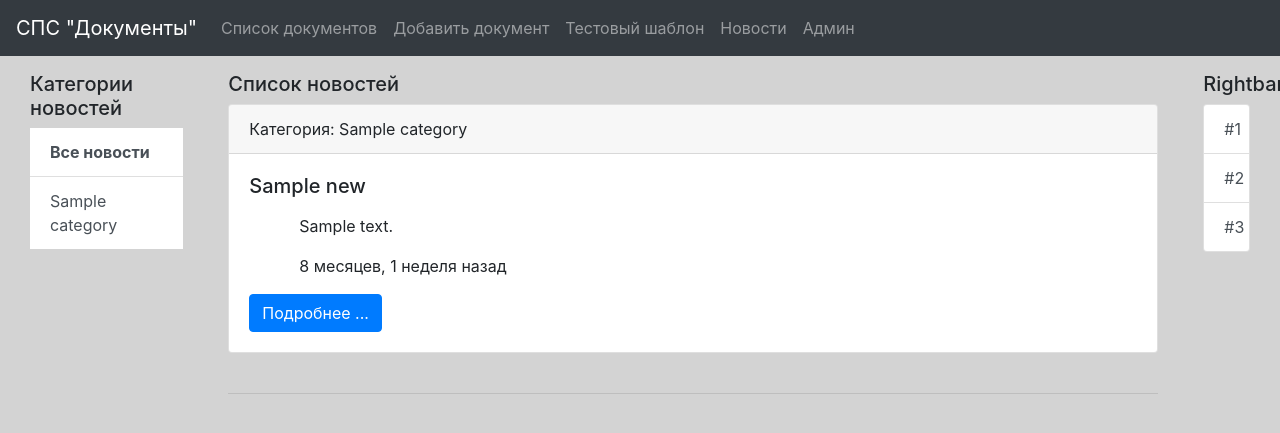
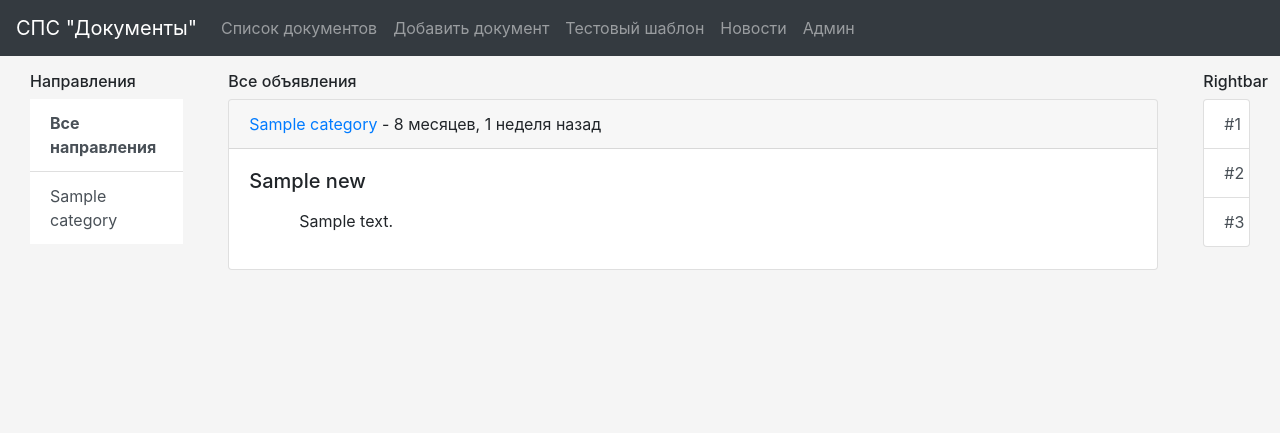
Before and after one commit to antosha-chehonte/sps_project, a Django app: page /catalog/news/ in a window 1280 px wide. Shown: the top 433 px of the page. Run offline with Django 3.2, Linux system fonts and the light colour scheme; tables that the repository leaves empty hold one stand-in row (values such as "Sample post"); some libraries are stand-ins or nearby versions.

Commit message:
много косметических изменений

```diff
--- a/catalog/admin.py
+++ b/catalog/admin.py
@@ -11,10 +11,14 @@ class DocumentAdmin(admin.ModelAdmin):
     inlines = [DocVersionInline]
 
 
+class NewsAdmin(admin.ModelAdmin):
+    list_display = ('title', 'category')
+
+
 admin.site.register(Place)
 admin.site.register(DocType)
 admin.site.register(Document, DocumentAdmin)
 admin.site.register(Control)
 admin.site.register(DocVersion)
-admin.site.register(News)
+admin.site.register(News, NewsAdmin)
 admin.site.register(Category)
--- a/catalog/models.py
+++ b/catalog/models.py
@@ -172,18 +172,18 @@ class News(models.Model):
         return self.title
 
     class Meta:
-        verbose_name = 'Новость'
-        verbose_name_plural = 'Новости'
+        verbose_name = 'Объявление'
+        verbose_name_plural = 'Объявления'
         ordering = ['-created_at']
 
 
 class Category(models.Model):
-    title = models.CharField(max_length=150, db_index=True, verbose_name='Наименование категории')
+    title = models.CharField(max_length=150, db_index=True, verbose_name='Наименование направления работы')
 
     def __str__(self):
         return self.title
 
     class Meta:
-        verbose_name = 'Категория новости'
-        verbose_name_plural = 'Категории новостей'
+        verbose_name = 'Направление работы'
+        verbose_name_plural = 'Направления работы'
         ordering = ['title']
--- a/catalog/static/css/styles.css
+++ b/catalog/static/css/styles.css
@@ -1,5 +1,5 @@
 body {
-    background-color: lightgray;
+    background-color: whitesmoke;
 }
 
 p {
--- a/catalog/templates/catalog/base_generic.html
+++ b/catalog/templates/catalog/base_generic.html
@@ -8,7 +8,9 @@
     <meta charset="utf-8">
     <meta name="viewport" content="width=device-width, initial-scale=1">
     {% load bootstrap4 %}
-    {#    <script src="{% bootstrap_jquery_url %}"></script>#}
+    {%  comment %}
+        <script src="{% bootstrap_jquery_url %}"></script>
+    {% endcomment %}
     {% bootstrap_javascript %}
     {% bootstrap_css %}
     {% load static %}
--- a/catalog/templates/include/_rightbar.html
+++ b/catalog/templates/include/_rightbar.html
@@ -1,5 +1,5 @@
 <div class="col-md-12">
-    <h5>Rightbar</h5>
+    <h6>Rightbar</h6>
     <div class="list-group list-group">
         <a href="" class="list-group-item list-group-item-action">#1</a>
         <a href="" class="list-group-item list-group-item-action">#2</a>
--- a/catalog/templates/include/_sidebar.html
+++ b/catalog/templates/include/_sidebar.html
@@ -1,5 +1,5 @@
 <div class="col-md-12">
-    <h5>Sidebar</h5>
+    <h6>Sidebar</h6>
     <div class="list-group list-group-flush">
         <a href="" class="list-group-item list-group-item-action">Ссылка 1</a>
         <a href="" class="list-group-item list-group-item-action">Ссылка 2</a>
--- a/catalog/templates/include/_sidebar_categories.html
+++ b/catalog/templates/include/_sidebar_categories.html
@@ -1,8 +1,8 @@
 <div class="col-md-12">
-    <h5>Категории новостей</h5>
+    <h6>Направления</h6>
     <div class="list-group list-group-flush">
         <a href="{% url 'news' %}"
-           class="list-group-item list-group-item-action"><b>Все новости</b>
+           class="list-group-item list-group-item-action"><b>Все направления</b>
         </a>
         {% for item in categories %}
             <a href="{% url 'news_category' category_id=item.pk %}"
--- a/catalog/templates/include/_sidebar_doctype.html
+++ b/catalog/templates/include/_sidebar_doctype.html
@@ -1,6 +1,6 @@
 {% load documents_tags %}
 <div class="col-md-12">
-    <h5>Виды документов</h5>
+    <h6>Виды документов</h6>
     <div class="list-group list-group-flush">
         {% get_list_doc_types as list_doc_types %}
         {% for item in list_doc_types %}
--- a/catalog/templates/include/_sidebar_docversions.html
+++ b/catalog/templates/include/_sidebar_docversions.html
@@ -1,5 +1,5 @@
 <div class="col-md-12">
-    <h5>Редакции</h5>
+    <h6>Редакции</h6>
     <div class="list-group list-group-flush">
         {% for doc_version in doc_versions_all %}
             <a href="{% url 'document_version' pk=doc_version.document_id doc_version_id=doc_version.id %}"
--- a/catalog/templates/news/news.html
+++ b/catalog/templates/news/news.html
@@ -1,30 +1,33 @@
 {% extends "catalog/base_generic.html" %}
+
+{% block title %}
+    <title>Новости :: СПС "Документы"</title>
+{% endblock %}
 
 {% block sidebar %}
     {% include 'include/_sidebar_categories.html' %}
 {% endblock %}
 
 {% block content %}
-    <h5>{{ title }}</h5>
+    <h6>Все объявления</h6>
     {% for item in news_list %}
         <div class="card">
-            <div class="card-header">Категория: {{ item.category }}
+            <div class="card-header">
+                <a href="{% url 'news_category' category_id=item.category_id %}">
+                    {{ item.category }}
+                </a>
+                - {{ item.created_at|timesince }} назад
             </div>
             <div class="card-body">
                 <h5 class="card-title">{{ item.title }}</h5>
                 <p class="card-text">
-                <p>{{ item.content|truncatewords:40 }}</p>
-                <p>{{ item.created_at|timesince }} назад</p>
-                <a href="" class="btn btn-primary">Подробнее ...</a>
+                <p>{{ item.content|linebreaks|truncatewords:40 }}</p>
+
+                {% if item.content|wordcount > 40 %}
+                    <a href="{% url 'news_view' news_id=item.pk %}" class="btn btn-primary">Подробнее ...</a>
+                {% endif %}
             </div>
         </div>
         <br>
     {% endfor %}
-
-    <div>
-
-    </div>
-    <hr>
-
-
 {% endblock %}
--- a/catalog/urls.py
+++ b/catalog/urls.py
@@ -13,7 +13,7 @@ urlpatterns = [
     url(r'^addnew/$', views.document_add, name='document_add'),   # добавление документа
     url(r'^test/(?P<pk>[0-9])/(?P<doc_version_last_id>[0-9])/$', views.test, name='test'),   # тестовый шаблон
     url(r'^search/$', views.search, name='search'),   # поиск
-    url(r'^news/$', views.news, name='news'),   # новости
+    path('news/', views.news, name='news'),   # новости
     path('news/category/<int:category_id>', views.news, name='news_category'),   # новости категории
-
+    path('news/<int:news_id>', views.news_view, name='news_view'),   # конкретная новость
  ]
--- a/catalog/views.py
+++ b/catalog/views.py
@@ -139,7 +139,16 @@ def news(request, category_id=None):
         categories = Category.objects.all()
     context = {
         'news_list': news_list,
-        'title': 'Список новостей',
         'categories': categories,
     }
     return render(request, template_name='news/news.html', context=context)
+
+
+def news_view(request, news_id):
+    news_list = News.objects.get(pk=news_id)
+    categories = Category.objects.all()
+    context = {
+        'news_list': news_list,
+        'categories': categories,
+    }
+    return render(request, template_name='news/news_view.html', context=context)
```
Also changed, not shown: catalog/templates/catalog/document_detail.html (+5 -2 lines), catalog/templates/news/news_category.html (+1 -8 lines), catalog/templates/news/news_view.html (added, +29 -0 lines), 1 other file.
